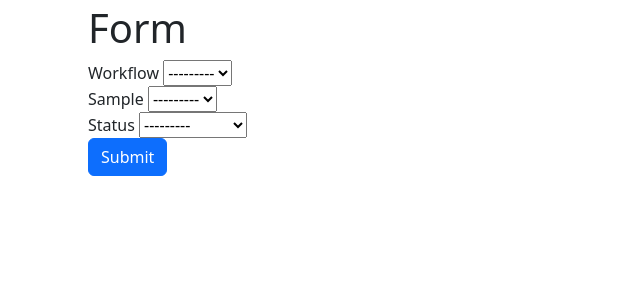
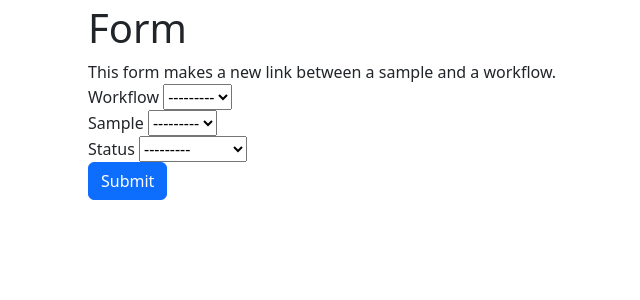
Before and after one commit to BFSSI-Bioinformatics-Lab/bmh_sample_tracker, a Django app: page /sample_database/workflow_assignment/ in a window 1280 px wide. Shown: the part 56-356 px from the top of the page, without its empty margins (6-646 px from the left). Run offline with Django 4.2, Linux system fonts and the light colour scheme; data that the repository does not hold is empty; parts of the project's set-up code (start-up, migrations or seed data) failed here and were passed over; some libraries are stand-ins or nearby versions.

Commit message:
make the form actually change the data

```diff
--- a/sample_database/templates/sample_database/success.html
+++ b/sample_database/templates/sample_database/success.html
@@ -2,7 +2,7 @@
 <body>
   <div class="container">
     <h1>Success</h1>
-    <p>Form submitted successfully!</p>
+    <p>Data modified successfully!</p>
   </div>
 </body>
 {% endblock %}
--- a/sample_database/templates/sample_database/workflow_assignment.html
+++ b/sample_database/templates/sample_database/workflow_assignment.html
@@ -3,6 +3,8 @@
 <body>
   <div class="container">
     <h1>Form</h1>
+
+    <div>This form makes a new link between a sample and a workflow.</div>
     <form method="post">
       {% csrf_token %} {% for field in form %}
       <div class="form-group">
--- a/sample_database/views.py
+++ b/sample_database/views.py
@@ -32,7 +32,7 @@ def workflow_assignment_form_view(request):
     if request.method == "POST":
         form = WorkflowAssignmentForm(request.POST)
         if form.is_valid():
-            # Process the form data and save it if needed
+            form.save()
             return render(request, "sample_database/success.html")
     else:
         form = WorkflowAssignmentForm()
```
